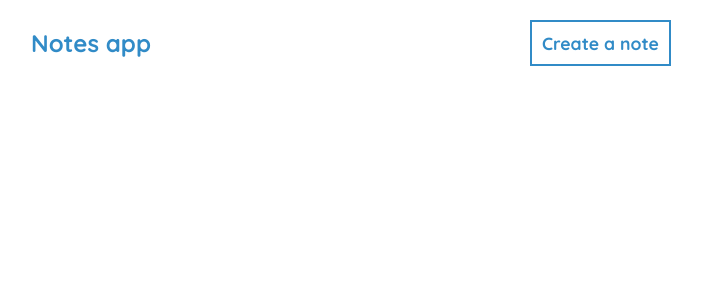
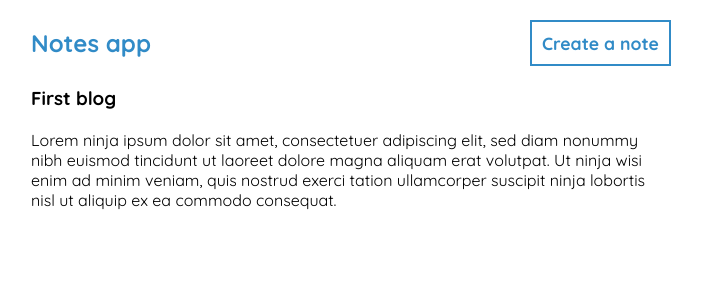
Before and after one commit to jovke01/Notes-app, a React (Create React App) app: page /notes/1 in a window 1280 px wide. Shown: the top 300 px of the page, without its empty margins (289-991 px from the left). Built offline with nearby package versions, Linux system fonts and the light colour scheme; data requests are answered from the project's data file.

Commit message:
useFetch added

```diff
--- a/src/App.js
+++ b/src/App.js
@@ -16,7 +16,7 @@ function App() {
           <Route path="/create">
             <Create />
           </Route>
-          <Route path="/blogs/:id">
+          <Route path="/notes/:id">
             <Note />
           </Route>
         </Switch>
--- a/src/Home.js
+++ b/src/Home.js
@@ -1,26 +1,22 @@
-import { useEffect, useState } from 'react'
+import useFetch from "./useFetch"
+import { Link } from "react-router-dom"
 const Home = () => {
-    const [notes, setNotes] = useState(null)
-    const [isLoading, setIsLoading] = useState(true)
-    useEffect(() => {
-        fetch('http://localhost:8000/notes')
-            .then((res) => res.json())
-            .then((data) => {
-                setIsLoading(false);
-                setNotes(data)
-            })
-            .catch(err => console.log(err.message))
-    }, [])
+
+    const { data: notes, isLoading } = useFetch('http://localhost:8000/notes')
     return (
         <div>
             <h2 className="title">All notes</h2>
             {isLoading && (<div> Loading... </div>)}
             {notes && notes.map(note => (
-                <div className="note-preview" key={note.id} >
-                    <h3>{note.title}</h3>
-                    <p>{note.body}</p>
-                </div>))}
-        </div>
+                <Link to={`/notes/${note.id}`} key={note.id}>
+                    <div className="note-preview"  >
+                        <h3>{note.title}</h3>
+                        <p>{note.body}</p>
+                    </div>
+                </Link>
+            ))
+            }
+        </div >
     )
 }
 
--- a/src/Note.js
+++ b/src/Note.js
@@ -1,14 +1,19 @@
+import useFetch from "./useFetch";
+import { useParams } from "react-router"
+const Note = () => {
+    const { id } = useParams();
+    const { data: note, isLoading } = useFetch('http://localhost:8000/notes/' + id)
+    return (
+        <div>
 
-import { useParams } from "react-router"
-const Note = ({ note }) => {
-    const { id } = useParams()
-    console.log(id);
-    return (
-        <div className="note-preview" key={note.id}>
-            <h3>{note.title}</h3>
-            <p>{note.body}</p>
+            {isLoading && (<div> Loading... </div>)}
+            {note && (<div className="note-details" key={note.id}>
+                <h3>{note.title}</h3>
+                <p>{note.body}</p>
+            </div>)}
+
         </div>
     )
+
 }
-
 export default Note
--- a/src/index.css
+++ b/src/index.css
@@ -44,6 +44,9 @@ a {
 	overflow: hidden;
 	text-overflow: ellipsis;
 }
+.note-details p {
+	margin-top: 20px;
+}
 /* create */
 .create form {
 	display: flex;
--- /dev/null
+++ b/src/useFetch.js
@@ -0,0 +1,18 @@
+import { useEffect, useState } from 'react'
+
+const useFetch = (url) => {
+    const [data, setData] = useState(null)
+    const [isLoading, setIsLoading] = useState(true)
+    useEffect(() => {
+        fetch(url)
+            .then((res) => res.json())
+            .then((data) => {
+                setIsLoading(false);
+                setData(data)
+            })
+            .catch(err => console.log(err.message))
+    }, [url])
+    return { data, isLoading }
+}
+
+export default useFetch
```
